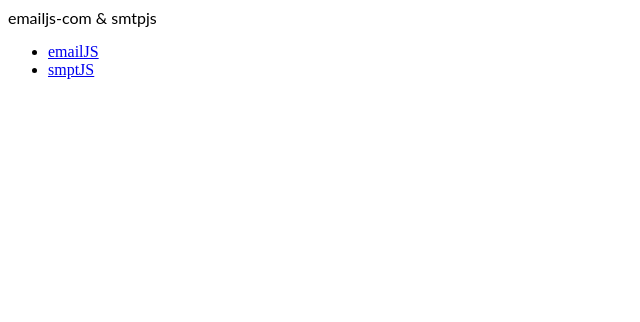
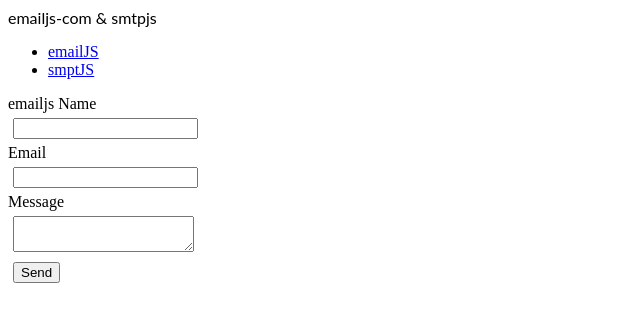
Before and after one commit to LoLo-12/angular-ivy-sendEmail, an Angular app: page / in a window 1280 px wide. Shown: the top 322 px of the page, without its empty margins (0-640 px from the left). Built offline with nearby package versions, Linux system fonts and the light colour scheme.

Commit message:
4 files modified

```diff
--- a/src/app-routing.module.ts
+++ b/src/app-routing.module.ts
@@ -4,7 +4,7 @@
 import { SmptjsComponent } from "./app/smptjs/smptjs.component";
 export const ROUTER = [
   {
-    path: "emailJS",
+    path: "",
     component: EmailjsComponent
   },
   {
--- a/src/app/app.component.html
+++ b/src/app/app.component.html
@@ -3,7 +3,7 @@
 </p>
 <ul>
 	<li>
-		<a [routerLink]="['emailJS']">emailJS</a>
+		<a [routerLink]="['./']">emailJS</a>
 	</li>
 	<li>
 		<a [routerLink]="['smptJS']">smptJS</a>
--- a/src/app/emailjs/emailjs.component.html
+++ b/src/app/emailjs/emailjs.component.html
@@ -1,5 +1,5 @@
 <form class="contact-form" (submit)="sendEmail($event)">
-  <label>Name</label>
+	<label>emailjs Name</label>
 	<br />
 	<input class="m-sm" type="text" name="user_name" />
 	<br />
--- a/src/app/smptjs/smptjs.component.html
+++ b/src/app/smptjs/smptjs.component.html
@@ -1,5 +1,5 @@
 <form class="contact-form">
-  <label>Name</label>
+	<label>smtpJS Name</label>
 	<br />
 	<input class="m-sm" type="text" name="user_name" [(ngModel)]="form.name" />
 	<br />
```
Lines whose indentation alone changed are shown as unchanged.
